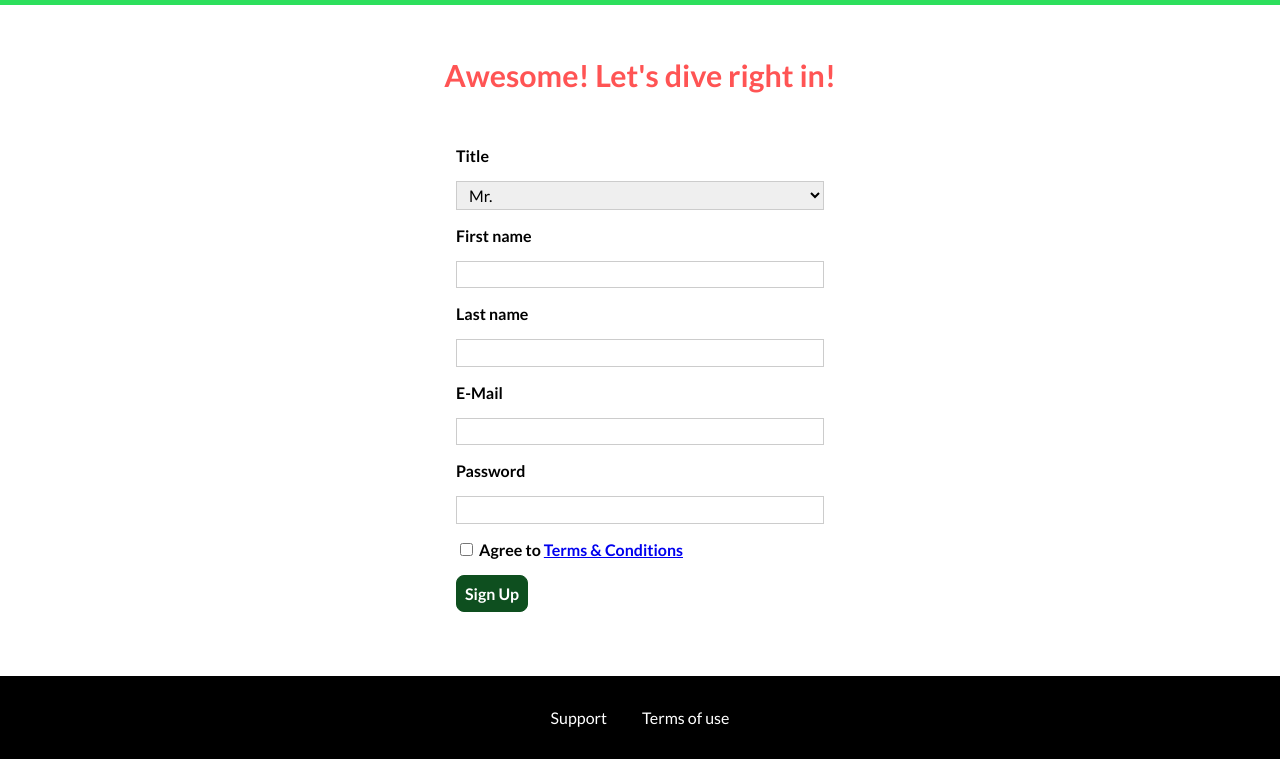
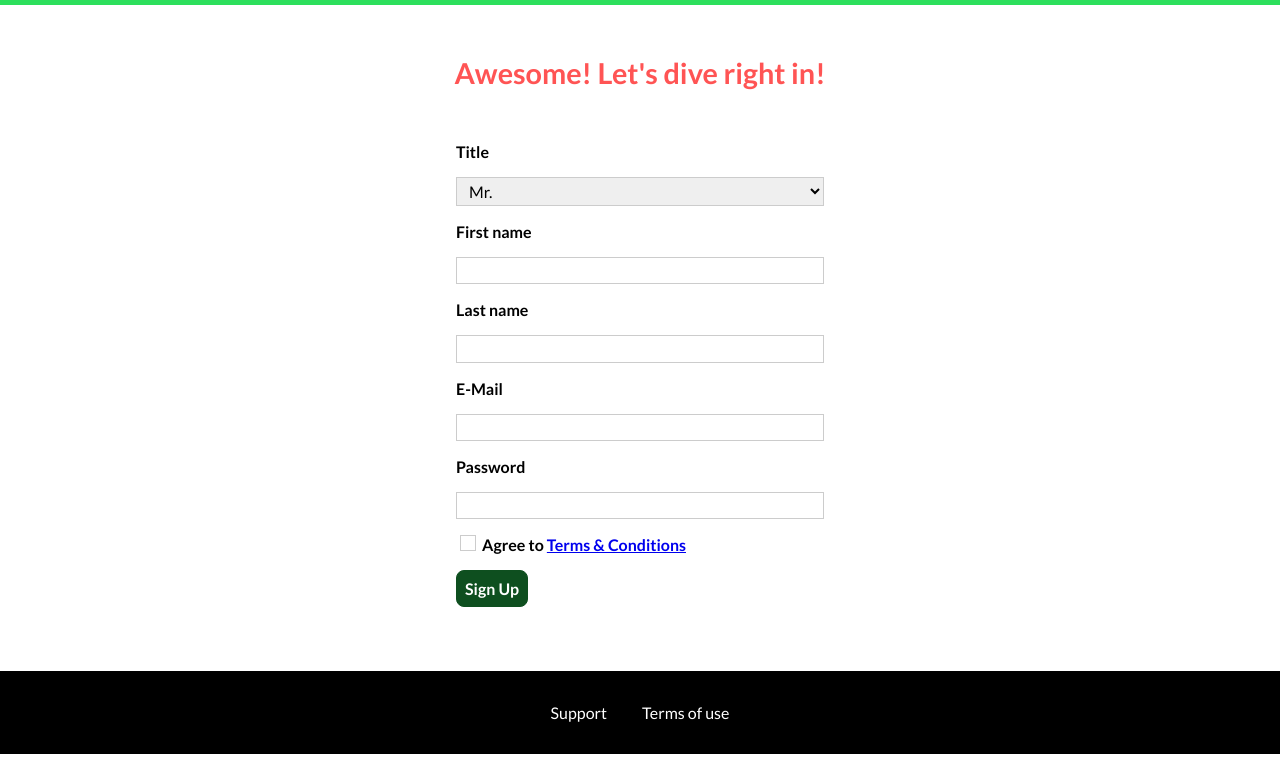
Before and after one commit to manueltorrez/css-pratice-website, a plain HTML site: page start-hosting/index.html in a window 1280 px wide. Shown: the part 51-810 px from the top of the page. Drawn offline with Linux system fonts and the light colour scheme.

Commit message:
Styling the checkbox

```diff
--- a/start-hosting/start-hosting.css
+++ b/start-hosting/start-hosting.css
@@ -12,8 +12,9 @@ main {
 
 .signup-title {
     text-align: center;
-    font-size: 1.9rem;
+    font-size: 1.8rem;
     color: #ff5454;
+    padding: 0 0.125rem;
 }
 
 .signup-form label,
@@ -28,9 +29,10 @@ main {
 .signup-form input[id*="terms"] + label {
     display: inline-block;
     width: auto;
+    vertical-align: bottom;
 }
 
-.signup-form input,
+.signup-form input:not([type="checkbox"]),
 .signup-form select {
     border: 1px solid #ccc;
     padding: 0.2rem 0.5rem;
@@ -44,6 +46,21 @@ main {
     border-color: #2ddf5c;
 }
 
+.signup-form input[type="checkbox"] {
+    border: 1px solid #ccc;
+    background: white;
+    width: 1rem;
+    height: 1rem;
+    -webkit-appearance: none;
+    -moz-appearance: none;
+    appearance: none;
+}
+
+.signup-form input[type="checkbox"]:checked {
+    background: #2ddf5c;
+    border: #0e4f1f;
+}
+
 .signup-form button[type="submit"] {
     display: block;
     margin-top: 1rem;
```
